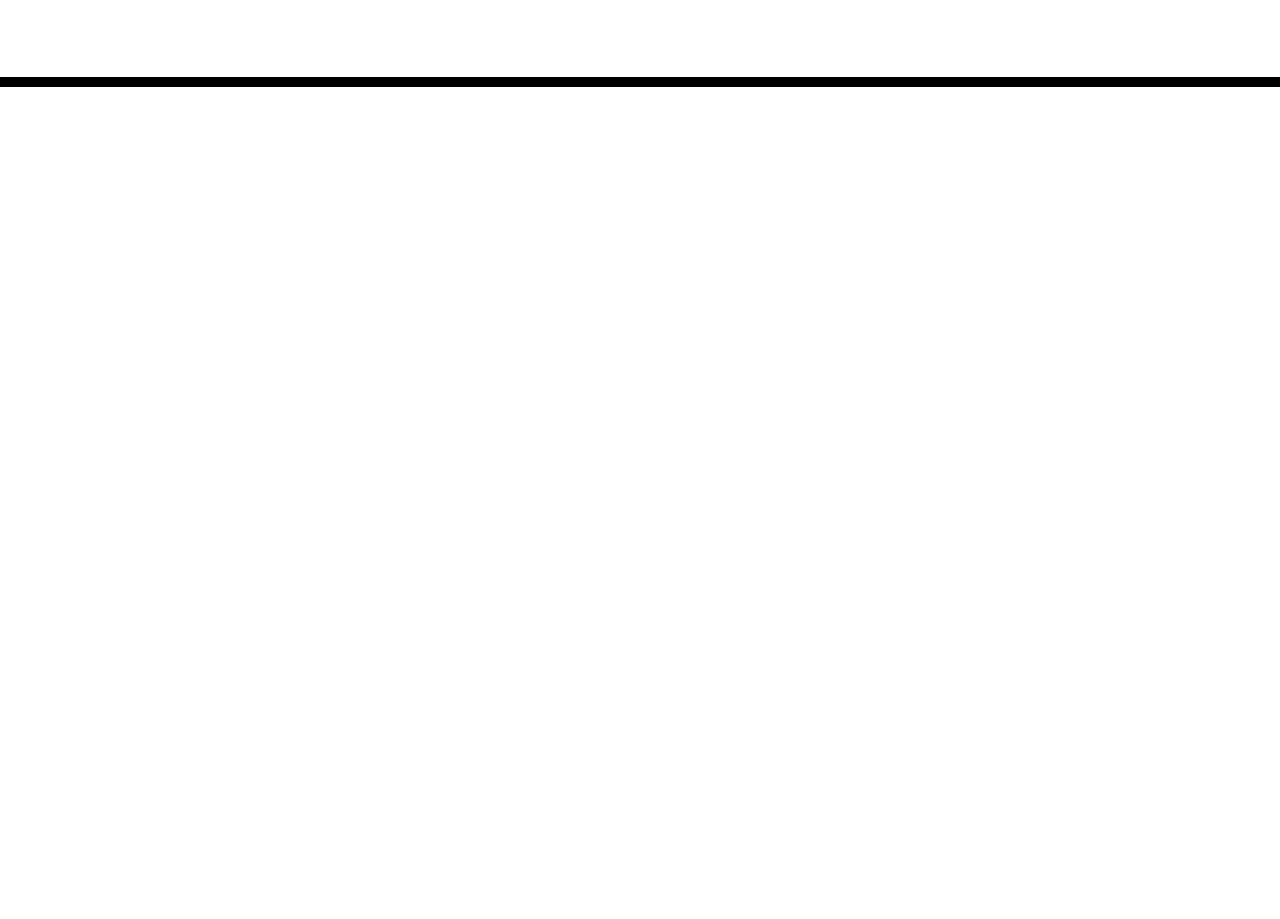
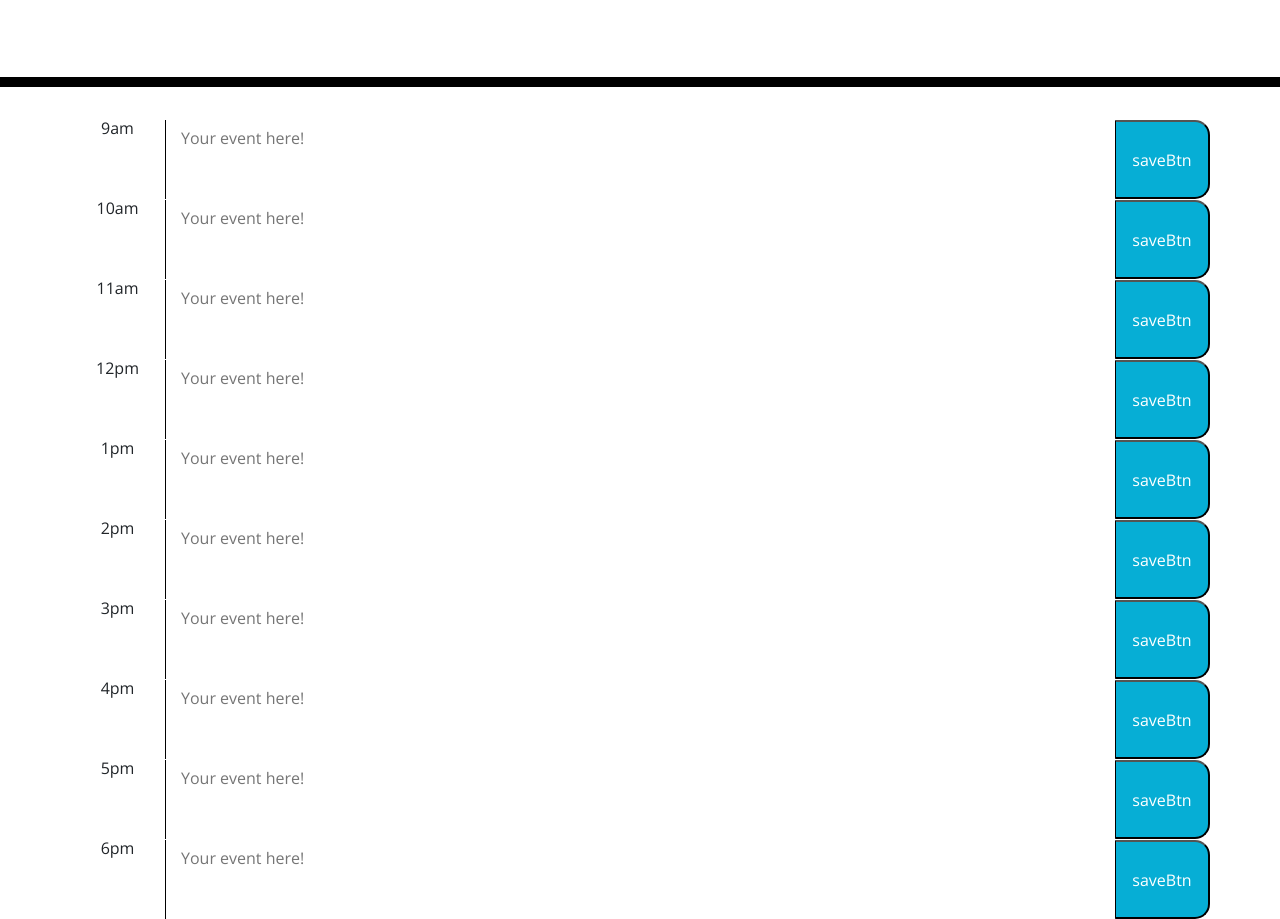
Before and after one commit to jazzmbarry/work-day-scheduler, a plain HTML site: page index.html in a window 1280 px wide. Shown: the part 181-1100 px from the top of the page. Before the commit the page ends 800 px from the top, so only its background shows below. Drawn offline with nearby package versions, Linux system fonts and the light colour scheme; files that its build step writes are made by us from their sources.

Commit message:
Set up HTML and matched with CSS

```diff
--- a/index.html
+++ b/index.html
@@ -18,7 +18,7 @@
       href="https://fonts.googleapis.com/css?family=Open+Sans&display=swap"
       rel="stylesheet"
     />
-    <link rel="stylesheet" href="style.css" />
+    <link rel="stylesheet" href="assets/css/style.css" />
     <title>Work Day Scheduler</title>
   </head>
 
@@ -29,10 +29,60 @@
       <p id="currentDay" class="lead"></p>
     </header>
     <div class="container">
-      <!-- Timeblocks go here -->
+      <div class="row 9am time-block">
+        <div class="col-1 time">9am</div>
+        <textarea class="col-10 description" placeholder="Your event here!"></textarea>
+        <button class="col-1 saveBtn">saveBtn</button>
+      </div>
+      <div class="row 10am time-block">
+        <div class="col-1 time">10am</div>
+        <textarea class="col-10 description" placeholder="Your event here!"></textarea>
+        <button class="col-1 saveBtn">saveBtn</button>
+      </div>
+      <div class="row 11am time-block">
+        <div class="col-1 time">11am</div>
+        <textarea class="col-10 description" placeholder="Your event here!"></textarea>
+        <button class="col-1 saveBtn">saveBtn</button>
+      </div>
+      <div class="row 12pm time-block">
+        <div class="col-1 time">12pm</div>
+        <textarea class="col-10 description" placeholder="Your event here!"></textarea>
+        <button class="col-1 saveBtn">saveBtn</button>
+      </div>
+      <div class="row 1pm time-block">
+        <div class="col-1 time">1pm</div>
+        <textarea class="col-10 description" placeholder="Your event here!"></textarea>
+        <button class="col-1 saveBtn">saveBtn</button>
+      </div>
+      <div class="row 2pm time-block">
+        <div class="col-1 time">2pm</div>
+        <textarea class="col-10 description" placeholder="Your event here!"></textarea>
+        <button class="col-1 saveBtn">saveBtn</button>
+      </div>
+      <div class="row 3pm time-block">
+        <div class="col-1 time">3pm</div>
+        <textarea class="col-10 description" placeholder="Your event here!"></textarea>
+        <button class="col-1 saveBtn">saveBtn</button>
+      </div>
+      <div class="row 4pm time-block">
+        <div class="col-1 time">4pm</div>
+        <textarea class="col-10 description" placeholder="Your event here!"></textarea>
+        <button class="col-1 saveBtn">saveBtn</button>
+      </div>
+      <div class="row 5pm time-block">
+        <div class="col-1 time">5pm</div>
+        <textarea class="col-10 description" placeholder="Your event here!"></textarea>
+        <button class="col-1 saveBtn">saveBtn</button>
+      </div>
+      <div class="row 6pm time-block">
+        <div class="col-1 time">6pm</div>
+        <textarea class="col-10 description" placeholder="Your event here!"></textarea>
+        <button class="col-1 saveBtn">saveBtn</button>
+      </div>
     </div>
 
     <script src="https://code.jquery.com/jquery-3.4.1.min.js"></script>
     <script src="https://cdnjs.cloudflare.com/ajax/libs/moment.js/2.24.0/moment.min.js"></script>
+    <script src="assets/js/script.js"></script>
   </body>
 </html>
```
